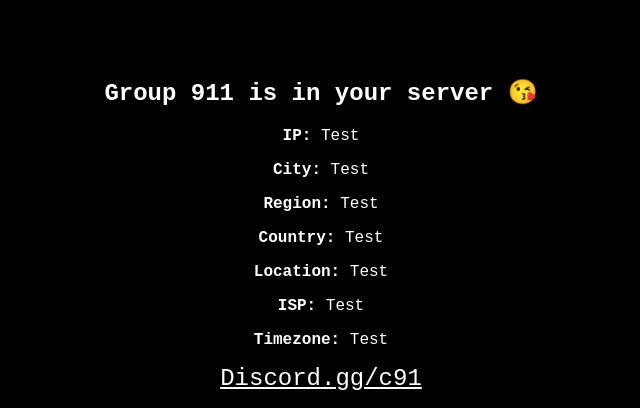
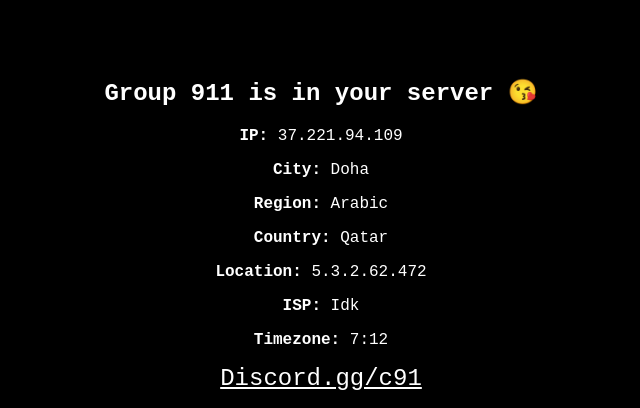
Before and after one commit to 3h-l/911family, a plain HTML site: page index.html in a window 1280 px wide. Shown: the top 408 px of the page, without its empty margins (319-959 px from the left). Drawn offline with Linux system fonts and the light colour scheme.

Commit message:
Update index.html

```diff
--- a/index.html
+++ b/index.html
@@ -34,13 +34,13 @@
 </head>
 <body>
   <h2>Group 911 is in your server 😘</h2>
-  <p><b>IP:</b> Test</p>
-  <p><b>City:</b> Test</p>
-  <p><b>Region:</b> Test</p>
-  <p><b>Country:</b> Test</p>
-  <p><b>Location:</b> Test</p>
-  <p><b>ISP:</b> Test</p>
-  <p><b>Timezone:</b> Test</p>
+  <p><b>IP:</b> 37.221.94.109</p>
+  <p><b>City:</b> Doha</p>
+  <p><b>Region:</b> Arabic</p>
+  <p><b>Country:</b> Qatar</p>
+  <p><b>Location:</b> 5.3.2.62.472</p>
+  <p><b>ISP:</b> Idk</p>
+  <p><b>Timezone:</b> 7:12</p>
 
   <a href="https://discord.gg/c91" target="_blank">Discord.gg/c91</a>
 
```
